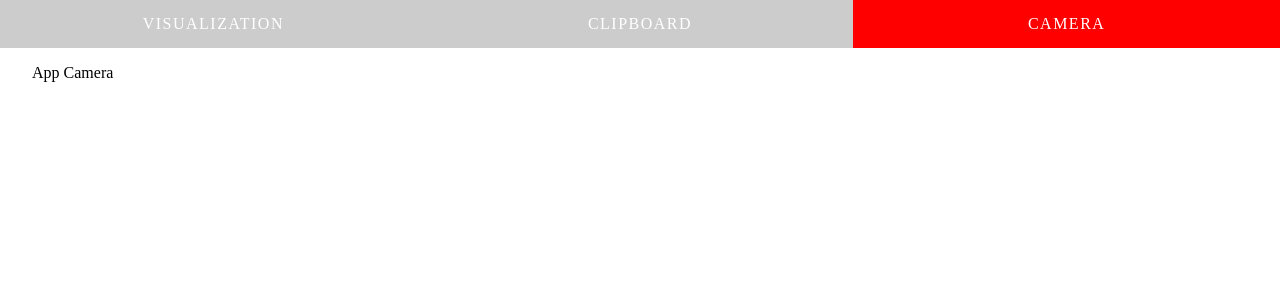
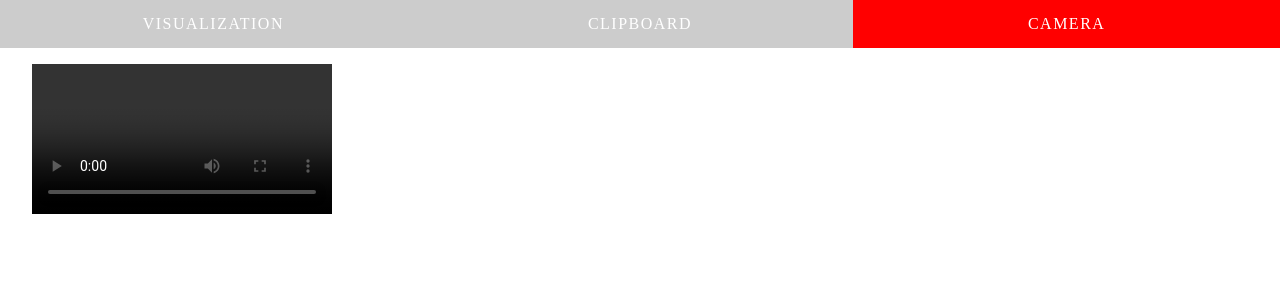
Before and after one commit to geraldchecka/zolve-test, a React app: page /camera in a window 1280 px wide. Shown: the top 300 px of the page. Built offline with nearby package versions, Linux system fonts and the light colour scheme; no server answers.

Commit message:
webpack config for https; now showing camera in browser

```diff
--- /dev/null
+++ b/src/pages/camera/camera.styled.js
@@ -0,0 +1,9 @@
+import styled from "styled-components";
+
+export const Container = styled.div`
+  // font-size: 12px;
+`;
+
+export const Button = styled.button`
+  margin-left: 20px;
+`;
--- a/src/pages/camera/index.jsx
+++ b/src/pages/camera/index.jsx
@@ -1,7 +1,35 @@
-import React from "react";
-import styled from "styled-components";
+import React, { useEffect, useState, useRef } from "react";
+import { Container, Button } from './camera.styled';
 // import route specific css here
 
 export default function Camera() {
-  return <div>App Camera</div>
+  // const [player, setPlayer] = useState({ videoplayer: null });
+  const cameraRef = useRef(null);
+
+  const options = {
+    video: {
+      width: {
+        min: 500
+      },
+      height: {
+        max: 400
+      },
+      facingMode: "user"
+    },
+    audio: false
+  };
+
+  useEffect(function() {
+    cameraRef.current = document.getElementById('player');
+    navigator.mediaDevices.getUserMedia(options)
+      .then(stream => {
+        cameraRef.current.srcObject = stream;
+      });
+  }, []);
+
+  return (
+    <Container>
+      <video id="player" controls autoPlay></video>
+    </Container>
+  )
 }
--- a/webpack.config.js
+++ b/webpack.config.js
@@ -30,7 +30,13 @@ module.exports = {
     host: "0.0.0.0",
     port: 9001,
     open: true,
-    disableHostCheck: true
+    disableHostCheck: true,
+    https: true,
+    // https: {
+    //   key: fs.readFileSync('/path/to/server.key'),
+    //   cert: fs.readFileSync('/path/to/server.crt'),
+    //   ca: fs.readFileSync('/path/to/ca.pem'),
+    // },
   },
   stats: {
     warnings: true,
```
